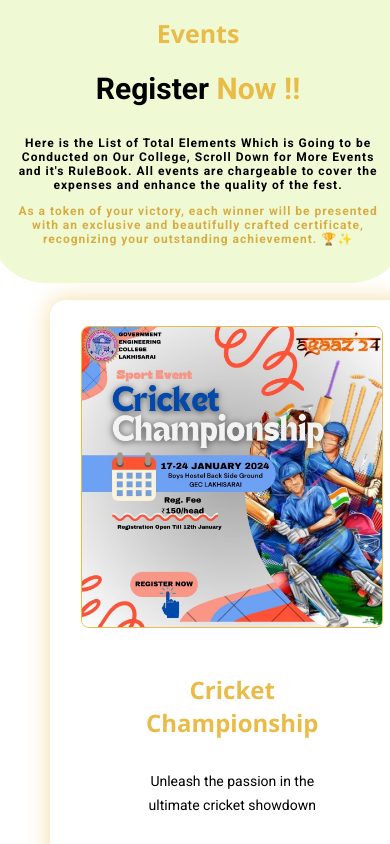
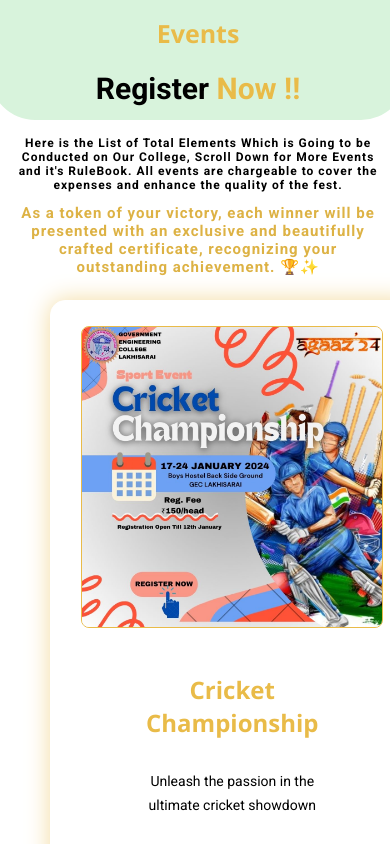
Before and after one commit to Harry2876/Event-Webpage, a plain HTML site: page event.html in a window 390 px wide. Shown: the top 844 px of the page. Drawn offline with nearby package versions, Linux system fonts and the light colour scheme; a web font is replaced by a local one.

Commit message:
Attempt to Add Visuals in Event page and Bug Fixes

```diff
--- a/event.html
+++ b/event.html
@@ -20,17 +20,17 @@
     <link rel="icon" href="/assets/img/eventicon.png" type="image/png">
     <link rel="stylesheet" href="styles1.css">
 
-    <div class="fixed-header">
+ <div id="fixed-header">
 
     <div class="section-title">
-        <h2>Events</h2>
-        <h3>Register <span>Now !!</span></h3>
-        <p>Here is the List of Total Elements Which is Going to be Conducted on Our College, Scroll Down for More Events and it's RuleBook.
+        <h2 id="event-info">Events</h2>
+        <h3 id="register-now">Register <span>Now !!</span></h3>
+        <p id="info-txt">Here is the List of Total Elements Which is Going to be Conducted on Our College, Scroll Down for More Events and it's RuleBook.
             All events are chargeable to cover the expenses and enhance the quality of the
         fest.</p>
-        <p class="blinking-text"> As a token of your victory, each winner will be presented with an exclusive and beautifully crafted certificate, recognizing your outstanding achievement. 🏆✨</p>
+        <p class="blinking-text" id="info-txt1"> As a token of your victory, each winner will be presented with an exclusive and beautifully crafted certificate, recognizing your outstanding achievement. 🏆✨</p>
     </div>
-    </div>
+ </div>
 </head>
 <body>
     <section id="services" class="services">
--- a/script.js
+++ b/script.js
@@ -7,3 +7,35 @@
       document.getElementById('preloader').style.display = "none";
     }, 3000); // 4 seconds
   });
+
+  /** Info slider */
+  document.addEventListener("DOMContentLoaded", function() {
+    var fixedHeader = document.getElementById("fixed-header");
+    var eventInfo = document.getElementById("event-info");
+    var registerNow = document.getElementById("register-now");
+    var infoTxt = document.getElementById("info-txt");
+    var infoTxt1 = document.getElementById("info-txt1");
+
+    // Initial position of elements
+    var initialEventInfoTop = eventInfo.getBoundingClientRect().top + window.scrollY;
+
+    window.addEventListener("scroll", function() {
+      // Calculate the distance scrolled from the initial position of eventInfo
+      var scrollDistance = window.scrollY - initialEventInfoTop;
+
+      // Adjust the size of eventInfo and registerNow on scroll up
+      var scaleFactor = Math.max(0.8, 1 - window.scrollY / 100);
+      eventInfo.style.transition = "transform 0.5s ease-in-out";
+      eventInfo.style.transform = "scale(" + scaleFactor + ")";
+      registerNow.style.transition = "transform 0.5s ease-in-out";
+      registerNow.style.transform = "scale(" + scaleFactor + ")";
+
+      // Hide infoTxt and infoTxt1 with fade in/out effect moving upwards
+      infoTxt.style.opacity = 1 - Math.min(scrollDistance / 100, 1);
+      infoTxt.style.transform = "translateY(" + -Math.max(0, scrollDistance / 2) + "px)";
+
+      infoTxt1.style.opacity = 1 - Math.min(scrollDistance / 100, 1);
+      infoTxt1.style.transform = "translateY(" + -Math.max(0, scrollDistance / 2) + "px)";
+
+    });
+  });
--- a/styles1.css
+++ b/styles1.css
@@ -1,5 +1,4 @@
-
-.section-title h2 {
+#event-info {
     display: inline-block;
     font-family: 'Open Sans',sans-serif;
     font-weight: bold;
@@ -9,7 +8,7 @@
     padding:10px 10px 10px 10px;
 }
 
-.section-title h3 {
+#register-now {
     font-family: 'Roboto',sans-serif;
     font-weight: bold;
     color: #000;
@@ -49,11 +48,17 @@
     }
   }
 
-.fixed-header {
+  .fade-out {
+    opacity: 0;
+    transform: translateY(-20px);
+  }
+
+ #fixed-header {
     position: fixed;
     top: 0;
     left: 0;
     width: 99%;
+    height: 170px;
     border-radius: 50px;
     margin-top: -30px;
     background-color:#d8f3dc;/* Header background color */
@@ -174,7 +179,7 @@
         margin-top: 250px;
     }
 
-    .section-title h2 {
+    #event-info {
         display: inline-block;
         font-family: 'Open Sans',sans-serif;
         font-weight: bold;
@@ -184,7 +189,7 @@
         padding:10px 10px 10px 10px;
     }
 
-    .section-title h3 {
+    #register-now {
         font-family: 'Roboto',sans-serif;
         font-weight: bold;
         color: #000;
@@ -197,7 +202,7 @@
         color: rgb(233, 187, 72);
     }
 
-    .section-title p {
+    #info-txt {
         font-family: 'Roboto',sans-serif;
         font-weight: 700;
         font-size: 12px;
@@ -229,15 +234,16 @@
 
 
 
-    .fixed-header {
+    #fixed-header {
         position: fixed;
         top: 0;
         left: 0;
         width: 99%;
-        border-radius: 55px;
+        height: 120px;
+        border-radius: 45px;
         margin-left: -10px;
         margin-top: -30px;
-        background-color:rgba(185, 233, 72, 0.226);/* Header background color */
+        background-color:#d8f3dc;/* Header background color */
         color: #fff; /* Header text color */
         padding: 15px;
         text-align: center;
```
Also changed, not shown: assets/img/events/poetry.jpg.
